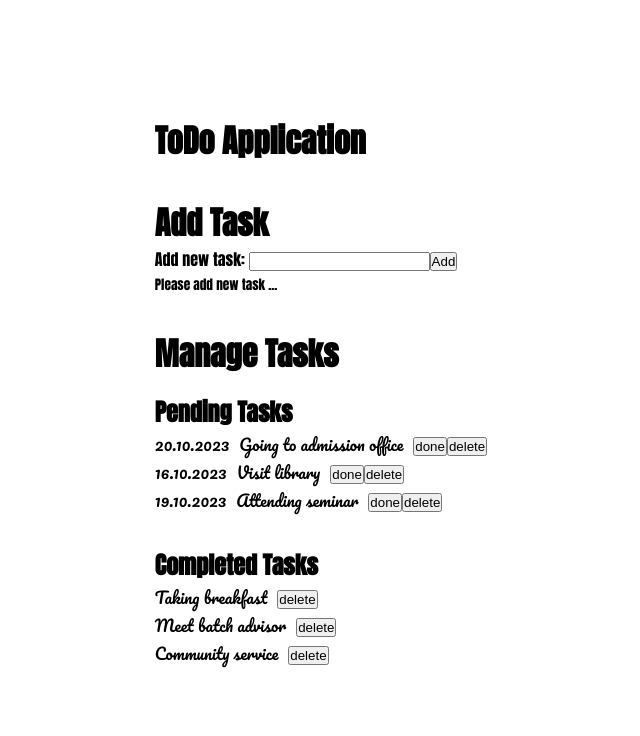
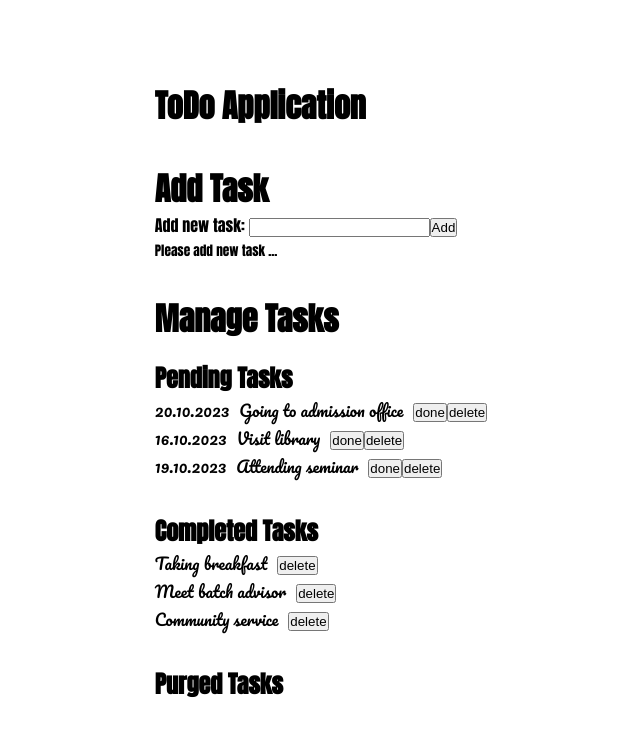
Before and after one commit to mbabarali/FA24-ReactJS-ToDoApp, a React (Create React App) app: page / in a window 1280 px wide. Shown: the top 736 px of the page, without its empty margins (319-959 px from the left). Built offline with nearby package versions, Linux system fonts and the light colour scheme.

Commit message:
Displaying the trashed items on applicaiton UI
Showing deleted tasks on the web page with restore option

```diff
--- a/src/App.js
+++ b/src/App.js
@@ -95,6 +95,28 @@ function App() {
     }
   }
 
+  function handleRestore(id) {
+    const taskInd = taskList.findIndex((task) => task.id === id);
+    console.log("taskList: ", taskList);
+
+    // ************** A HIGHLY RECOMMENDED APPROACH **************
+    // ************ Update State Variable(s) immutably ***********
+    // --- Three-step procedure to update the state, immutably ---
+
+    const updatedList = [...taskList]; // [STEP-1] Create copy // Shallow copy
+
+    updatedList[taskInd].trash = false; // [STEP-2] Update desired value(s) in copy
+    console.log("updatedList: ", updatedList);
+
+    setTaskList(updatedList); // [STEP-3] Update state with copy
+    console.log("taskInd: ", taskInd);
+
+    console.log(
+      "Task " + id + " at " + taskInd + " --> trash: ",
+      taskList[taskInd].trash
+    );
+  }
+
   // Returning JSX code which is multiline or/and contains nested elements
   return (
     <div className="App">
@@ -104,6 +126,7 @@ function App() {
         taskList={taskList}
         onDone={handleDone}
         onDelete={handleDelete}
+        onRestore={handleRestore}
       ></ManageTasks>
     </div>
   );
--- a/src/components/ManageTasks.jsx
+++ b/src/components/ManageTasks.jsx
@@ -1,10 +1,11 @@
 import PendingTasks from "./PendingTasks";
 import CompletedTasks from "./CompletedTasks";
 // import ShowMessage from "./ShowMessage";
+import PurgedTasks from "./PurgedTasks";
 
 // Stateless Functional Component
 function ManageTasks(props) {
-  const { taskList, onDone, onDelete } = props;
+  const { taskList, onDone, onDelete, onRestore } = props;
 
   const pendingTasks = taskList.filter(function (task) {
     return task.done === false && task.trash === false;
@@ -14,7 +15,7 @@ function ManageTasks(props) {
     (task) => task.done === true && task.trash === false
   );
 
-  // const deletedTasks = taskList.filter((task) => task.trash === true);
+  const deletedTasks = taskList.filter((task) => task.trash === true);
 
   // console.log("pendingTasks ---> ", pendingTasks);
   // console.log("completedTasks ---> ", completedTasks);
@@ -42,6 +43,15 @@ function ManageTasks(props) {
         // React component identifiers are passed in expression i.e. in {}
         // HeadingContainer={ShowMessage} // Require import
       ></CompletedTasks>
+      <PurgedTasks
+        tasks={deletedTasks}
+        onRestore={onRestore}
+        // Built-in JSX element identifiers are passed as string
+        HeadingContainer="h2"
+
+        // React component identifiers are passed in expression i.e. in {}
+        // HeadingContainer={ShowMessage} // Require import
+      ></PurgedTasks>
     </div>
   );
 }
--- /dev/null
+++ b/src/components/PurgedTasks.css
@@ -0,0 +1,3 @@
+.purgedTask_container {
+  padding: 5% 0;
+}
--- /dev/null
+++ b/src/components/PurgedTasks.jsx
@@ -0,0 +1,29 @@
+import "./PurgedTasks.css";
+import TaskPurged from "./TaskPurged";
+
+// Stateless Functional Component
+// To enable destructurin in function arguments for a dynamic component placeholder, its name must start with capital letter to stay consistent with component naming convention in React (e.g. PascalCase notation), such as 'HeadingContainer'
+function PurgedTasks({ tasks, onRestore, HeadingContainer }) {
+  const list = tasks.map((task, ind) => {
+    // return <TaskPurged title={task.title} />;
+
+    //Mandatory unique key for each item in the React list
+    return (
+      <TaskPurged
+        key={ind}
+        title={task.title}
+        id={task.id}
+        onRestore={onRestore}
+      />
+    );
+  });
+
+  return (
+    <div className="purgedTask_container">
+      <HeadingContainer>Purged Tasks</HeadingContainer>
+      {list}
+    </div>
+  );
+}
+
+export default PurgedTasks;
--- /dev/null
+++ b/src/components/TaskPurged.jsx
@@ -0,0 +1,14 @@
+function TaskPurged(props) {
+  const { id, title } = props;
+  const { onRestore } = props;
+
+  return (
+    <div>
+      <span className="taskItem">{title}</span>
+
+      <button onClick={() => onRestore(id)}>restore</button>
+    </div>
+  );
+}
+
+export default TaskPurged;
```
